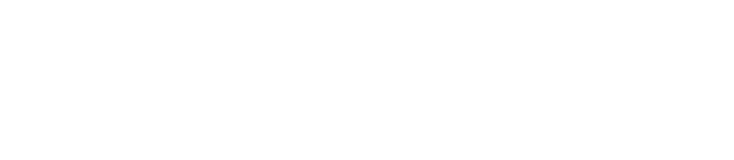
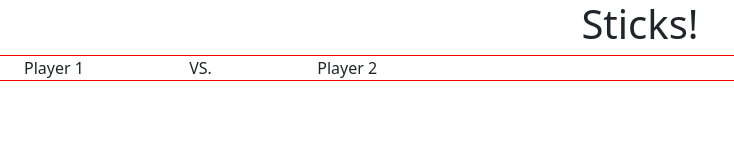
Before and after one commit to TheQueepingHour/Browser-Game, a plain HTML site: page index.html in a window 1280 px wide. Shown: the whole page, without its empty margins (0-734 px from the left). Drawn offline with nearby package versions, Linux system fonts and the light colour scheme.

Commit message:
Added basic layout for page, added outline for layout purposes, will remove later

```diff
--- a/assets/styles.css
+++ b/assets/styles.css
@@ -0,0 +1,7 @@
+body {
+    margin: 0;
+    padding: 0;
+}
+main {
+    outline: 1px solid red;
+}
--- a/index.html
+++ b/index.html
@@ -3,9 +3,32 @@
 <head>
     <meta charset="UTF-8">
     <meta name="viewport" content="width=device-width, initial-scale=1.0">
-    <title>Browser Game</title>
+    <title>Sticks</title>
+    <link rel="stylesheet" href="./assets/styles.css">
+    <link href="https://cdn.jsdelivr.net/npm/bootstrap@5.3.2/dist/css/bootstrap.min.css" rel="stylesheet" integrity="sha384-T3c6CoIi6uLrA9TneNEoa7RxnatzjcDSCmG1MXxSR1GAsXEV/Dwwykc2MPK8M2HN" crossorigin="anonymous">
 </head>
 <body>
+    <header class="d-flex justify-content-center">
+        <h1>Sticks!</h1>
+    </header>
+    <main class="d-flex container-fluid text-center">
+        <div class="container-xxl">
+            <div class="row">
+                <div class="col col-md-auto">
+                    Player 1
+                </div>
+                <div class="col col-lg-2">
+                    VS.
+                </div>
+                <div class="col col-md-auto">
+                    Player 2
+                </div>
+            </div>
+        </div>
+    </main>
 
+    <!--Scripts-->
+    <script src="./assets/script.js"></script>
+    <script src="https://cdn.jsdelivr.net/npm/bootstrap@5.3.2/dist/js/bootstrap.bundle.min.js" integrity="sha384-C6RzsynM9kWDrMNeT87bh95OGNyZPhcTNXj1NW7RuBCsyN/o0jlpcV8Qyq46cDfL" crossorigin="anonymous"></script>
 </body>
 </html>
```
Also changed, not shown: 1 other file.
